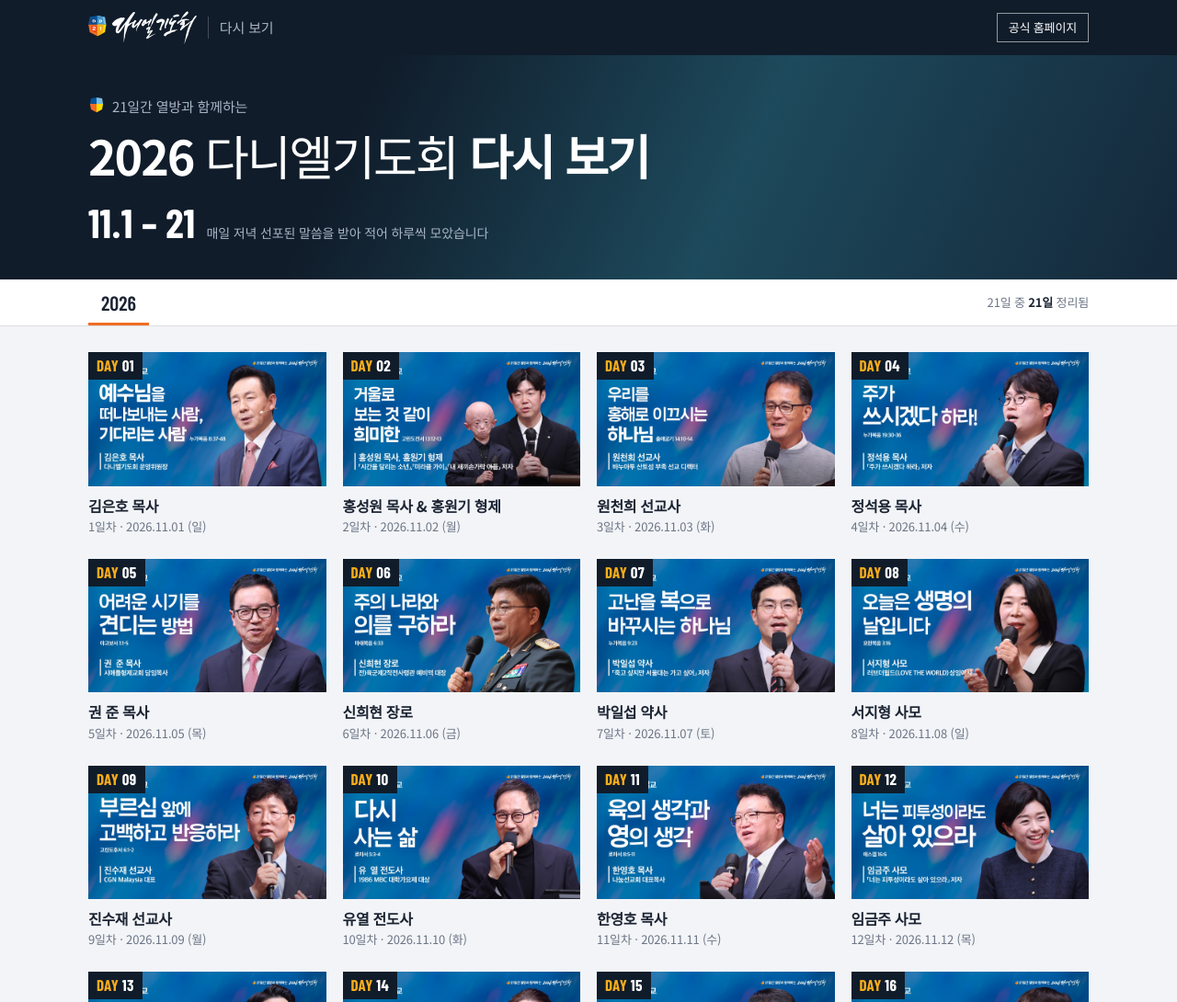
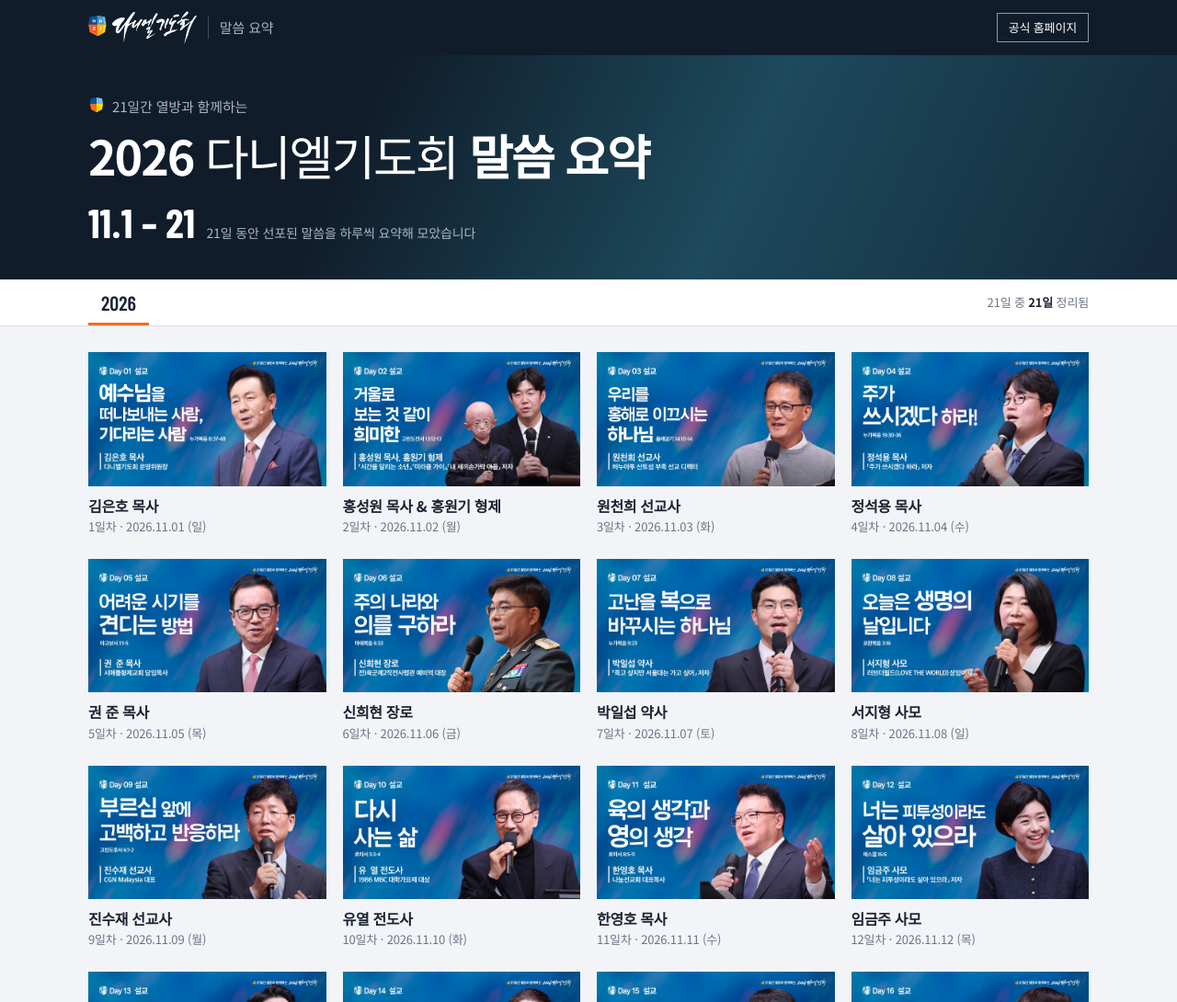
Before and after one commit to heychs/danielprayer, a plain HTML site: page site/index.html in a window 1280 px wide. Shown: the top 1090 px of the page at 92% size. Drawn offline with nearby package versions, Linux system fonts and the light colour scheme.

Commit message:
Rename the site to 다니엘기도회 말씀 요약 and tidy the title wrapping
The title now breaks only between its two parts instead of mid-word,
Korean text keeps words whole, and the day badge no longer covers the
thumbnails.

Co-Authored-By: Claude Fable 5.2 <noreply@anthropic.com>
Claude-Session: https://claude.ai/code/session_0146pyrc1ujbiS752V5SobHr

```diff
--- a/site/app.js
+++ b/site/app.js
@@ -128,7 +128,7 @@ function renderList() {
     const it = data.days[n];
     if (it) {
       html += `<li><a class="card" href="${hashOf(year, n)}">
-        <div class="thumb"><img src="thumbs/${esc(it.youtube)}.jpg" alt="" loading="lazy"><span class="day"><i>DAY</i> ${pad(n)}</span></div>
+        <div class="thumb"><img src="thumbs/${esc(it.youtube)}.jpg" alt="" loading="lazy"></div>
         <div class="meta"><h3>${esc(it.speaker)}</h3><p>${n}일차 · ${dateOf(year, n)}</p></div></a></li>`;
     } else {
       html += `<li><div class="card soon">
--- a/site/index.html
+++ b/site/index.html
@@ -3,7 +3,7 @@
 <head>
 <meta charset="utf-8">
 <meta name="viewport" content="width=device-width, initial-scale=1, viewport-fit=cover">
-<title>다니엘기도회 다시 보기</title>
+<title>다니엘기도회 말씀 요약</title>
 <meta name="claude:viewport-fit-sides" content="cover">
 <link rel="stylesheet" href="https://fonts.googleapis.com/css2?family=Barlow+Condensed:wght@500;600;700&family=Noto+Sans+KR:wght@300;400;500;700&display=swap">
 <style>
@@ -42,7 +42,7 @@
 body { margin: 0; }
 img { max-width: 100%; }
 [hidden] { display: none !important; }
-body { background: var(--bg); color: var(--ink); font-family: var(--font-body); font-size: 16px; line-height: 1.6; letter-spacing: -0.01em; }
+body { background: var(--bg); color: var(--ink); font-family: var(--font-body); font-size: 16px; line-height: 1.6; letter-spacing: -0.01em; word-break: keep-all; overflow-wrap: break-word; }
 body::before { content: ""; position: fixed; inset: 0 0 auto; height: env(safe-area-inset-top, 0px); z-index: 10; background: var(--band); }
 a { color: inherit; }
 a:focus-visible, button:focus-visible { outline: 3px solid var(--yellow); outline-offset: 2px; }
@@ -64,6 +64,7 @@ a:focus-visible, button:focus-visible { outline: 3px solid var(--yellow); outlin
 .shield { width: 18px; height: 20px; flex: none; }
 .hero h1 { margin: 0; font-weight: 300; font-size: clamp(30px, 6vw, 52px); line-height: 1.2; letter-spacing: -0.04em; text-wrap: balance; }
 .hero h1 b { font-weight: 700; }
+.hero h1 > span, .hero h1 > b { display: inline-block; } /* 줄이 바뀔 때는 "2026 다니엘기도회" / "말씀 요약" 단위로만 나뉩니다 */
 .hero .when { font-family: var(--font-num); font-weight: 700; font-size: clamp(30px, 5vw, 44px); line-height: 1; letter-spacing: 0.01em; margin: 10px 0 0; display: flex; align-items: baseline; gap: 12px; flex-wrap: wrap; }
 .hero .when small { font-family: var(--font-body); font-weight: 400; font-size: 14px; color: var(--band-muted); letter-spacing: -0.01em; }
 
@@ -82,8 +83,6 @@ a:focus-visible, button:focus-visible { outline: 3px solid var(--yellow); outlin
 .thumb { position: relative; aspect-ratio: 16 / 9; max-width: 100%; background: var(--tile); overflow: hidden; }
 .thumb img { width: 100%; height: 100%; object-fit: cover; display: block; transition: transform .35s ease; }
 a.card:hover .thumb img { transform: scale(1.04); }
-.day { position: absolute; left: 0; top: 0; background: var(--band); color: #fff; font-family: var(--font-num); font-weight: 700; font-size: 17px; line-height: 1; padding: 6px 9px 7px; letter-spacing: 0.02em; }
-.day i { font-style: normal; color: var(--yellow); }
 .card h3 { margin: 0; font-size: 16px; font-weight: 700; line-height: 1.4; letter-spacing: -0.02em; }
 a.card:hover h3 { color: var(--blue-ink); }
 .card p { margin: 0; font-size: 13px; color: var(--muted); font-variant-numeric: tabular-nums; }
@@ -181,9 +180,9 @@ a.card:hover h3 { color: var(--blue-ink); }
 <body>
 <div class="top">
   <div class="wrap">
-    <a class="brand" href="#" id="home-link" aria-label="다니엘기도회 다시 보기 처음으로">
+    <a class="brand" href="#" id="home-link" aria-label="다니엘기도회 말씀 요약 처음으로">
       <img src="logo.svg" alt="다니엘기도회">
-      <span>다시 보기</span>
+      <span>말씀 요약</span>
     </a>
     <a class="out" href="https://www.danielprayer.org/" target="_blank" rel="noopener">공식 홈페이지</a>
   </div>
@@ -196,8 +195,8 @@ a.card:hover h3 { color: var(--blue-ink); }
         <svg class="shield" viewBox="0 0 90 126" aria-hidden="true"><polygon fill="#005498" points="7,7 45,0 45,44 0,44"/><polygon fill="#78BDE0" points="45,0 83,7 90,44 45,44"/><polygon fill="#F26C24" points="0,44 45,44 45,102 7,82"/><polygon fill="#FBDD00" points="45,44 90,44 83,82 45,102"/></svg>
         21일간 열방과 함께하는
       </p>
-      <h1><b id="hero-year">2026</b> 다니엘기도회 <b>다시 보기</b></h1>
-      <p class="when"><span id="hero-when">11.1 – 21</span><small id="hero-sub">매일 저녁 선포된 말씀을 받아 적어 하루씩 모았습니다</small></p>
+      <h1><span><b id="hero-year">2026</b> 다니엘기도회</span> <b>말씀 요약</b></h1>
+      <p class="when"><span id="hero-when">11.1 – 21</span><small id="hero-sub">21일 동안 선포된 말씀을 하루씩 요약해 모았습니다</small></p>
     </div>
   </section>
 
```
Also changed, not shown: 1 other file.
